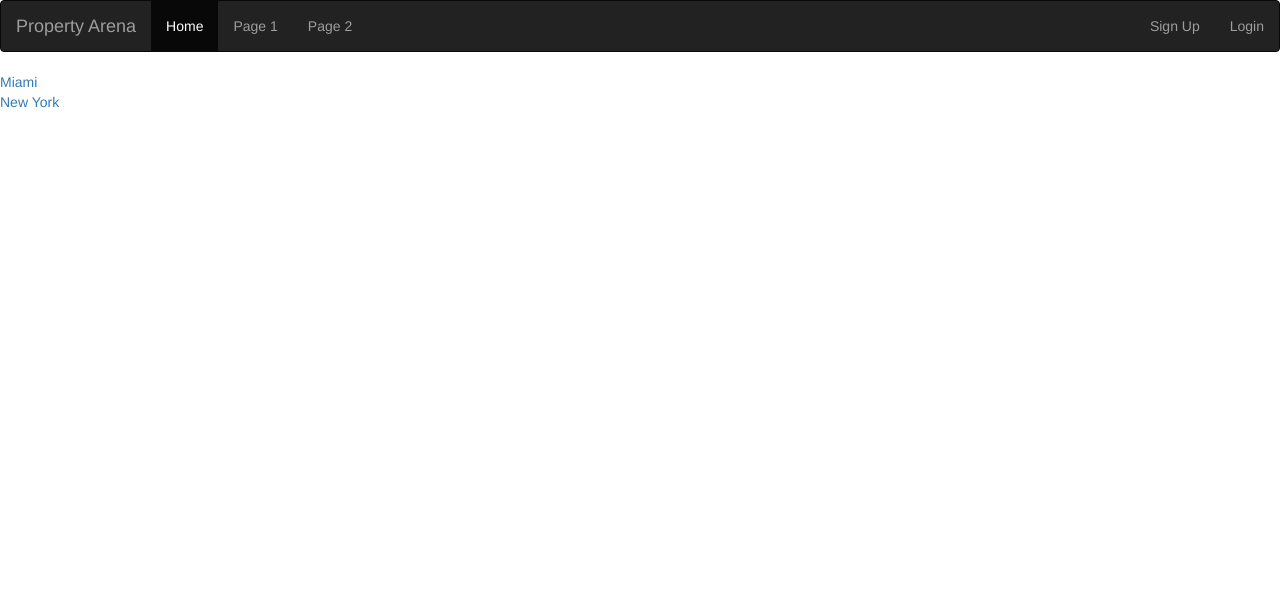
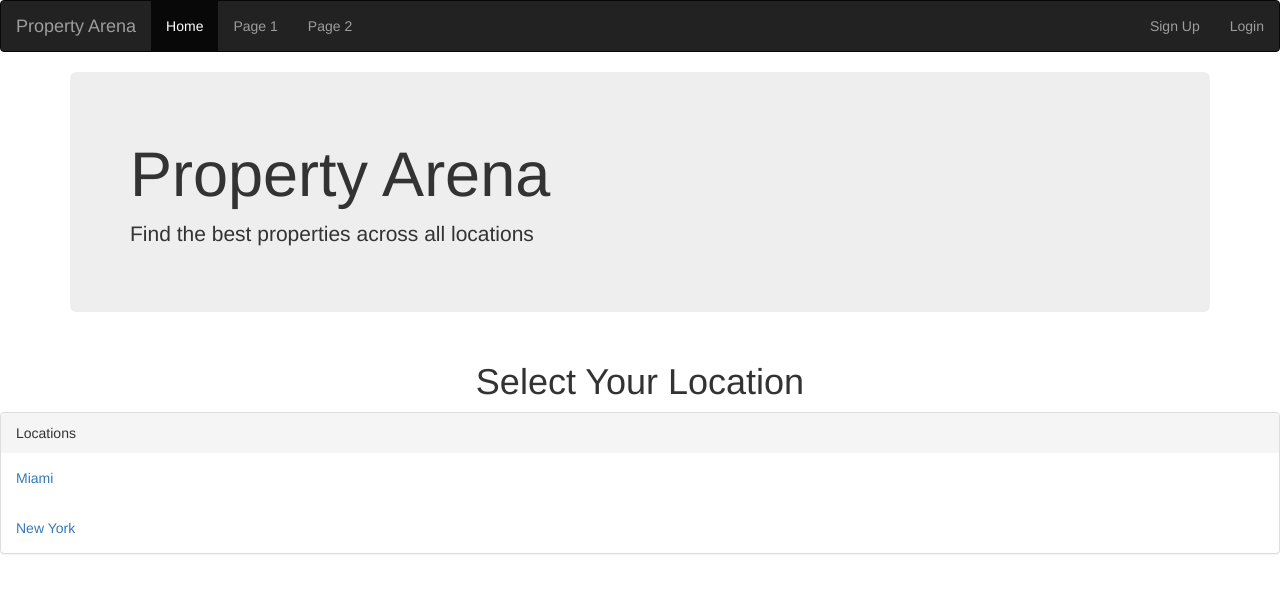
Before and after one commit to buikevin96/RealEstatePortal, a Django app: page /homesapp/ in a window 1280 px wide. Shown: the top 593 px of the page. Run offline with Django 3.2, Linux system fonts and the light colour scheme; data comes from the database, SQL or seed files in the repository; some libraries are stand-ins or nearby versions.

Commit message:
Updated index.html to make the index view look nicer

```diff
--- a/repro/homefinder/homesapp/templates/homesapp/index.html
+++ b/repro/homefinder/homesapp/templates/homesapp/index.html
@@ -1,8 +1,26 @@
 {% extends 'homesapp/base.html' %}
 
+<html>
+    <head></head>
+    {% block body %}
+    <body>
+        <div class="container">
+            <div class="jumbotron">
+                <h1>Property Arena</h1>
+                <p>Find the best properties across all locations</p>
+            </div>
+        </div>
 
-{% block body %}
-{% for location in object_list %}
-<a href="/homesapp/{{location.id}}">{{location.location_name}}</a></br>
-{% endfor %}
-{% endblock %}
+        <center><h1>Select Your Location</h1></center>
+        <div class="panel-group">
+            <div class="panel panel-default">
+                <div class="panel-heading">Locations</div>
+                {% for location in object_list %}
+                <div class="panel-body"> <a href="/homesapp/{{location.id}}">{{location.location_name}}</a></br>
+                </div>
+                {% endfor %}
+            </div>
+        </div>
+    </body>
+    {% endblock %}
+</html>
```
